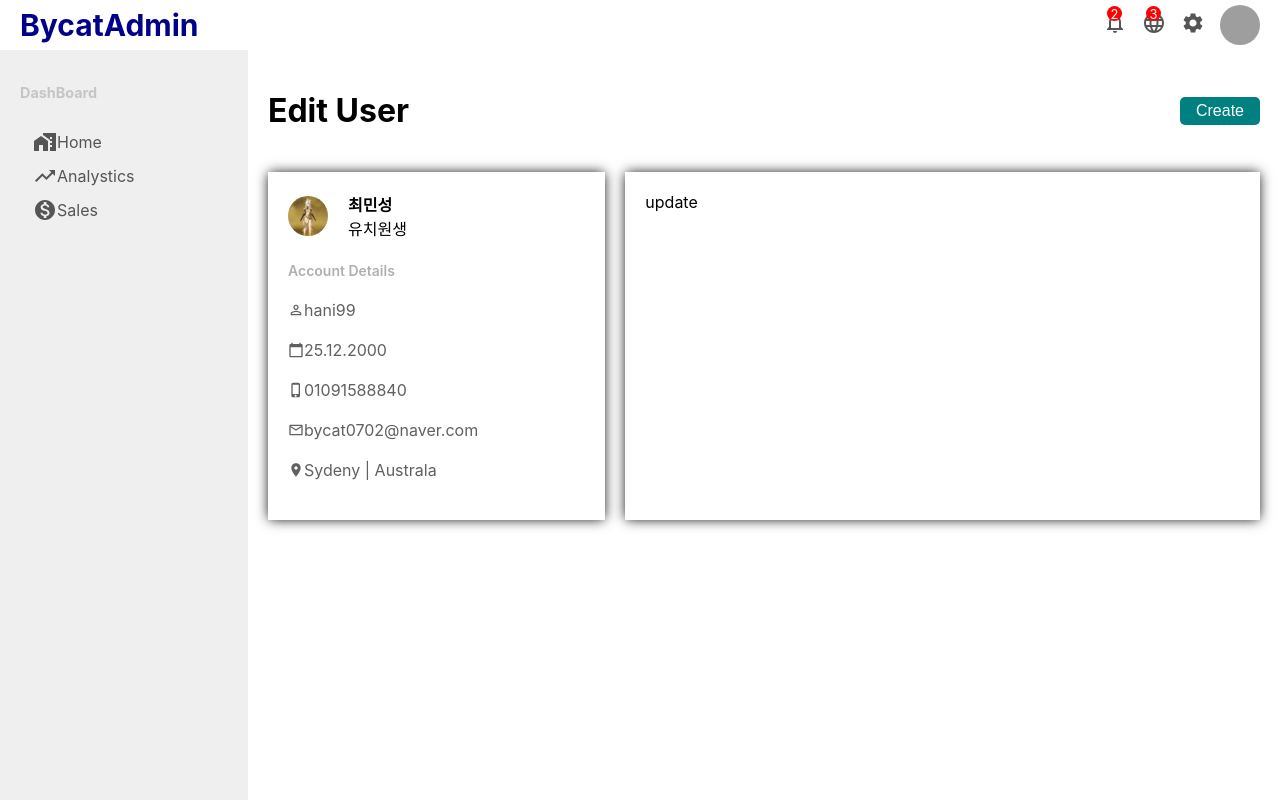
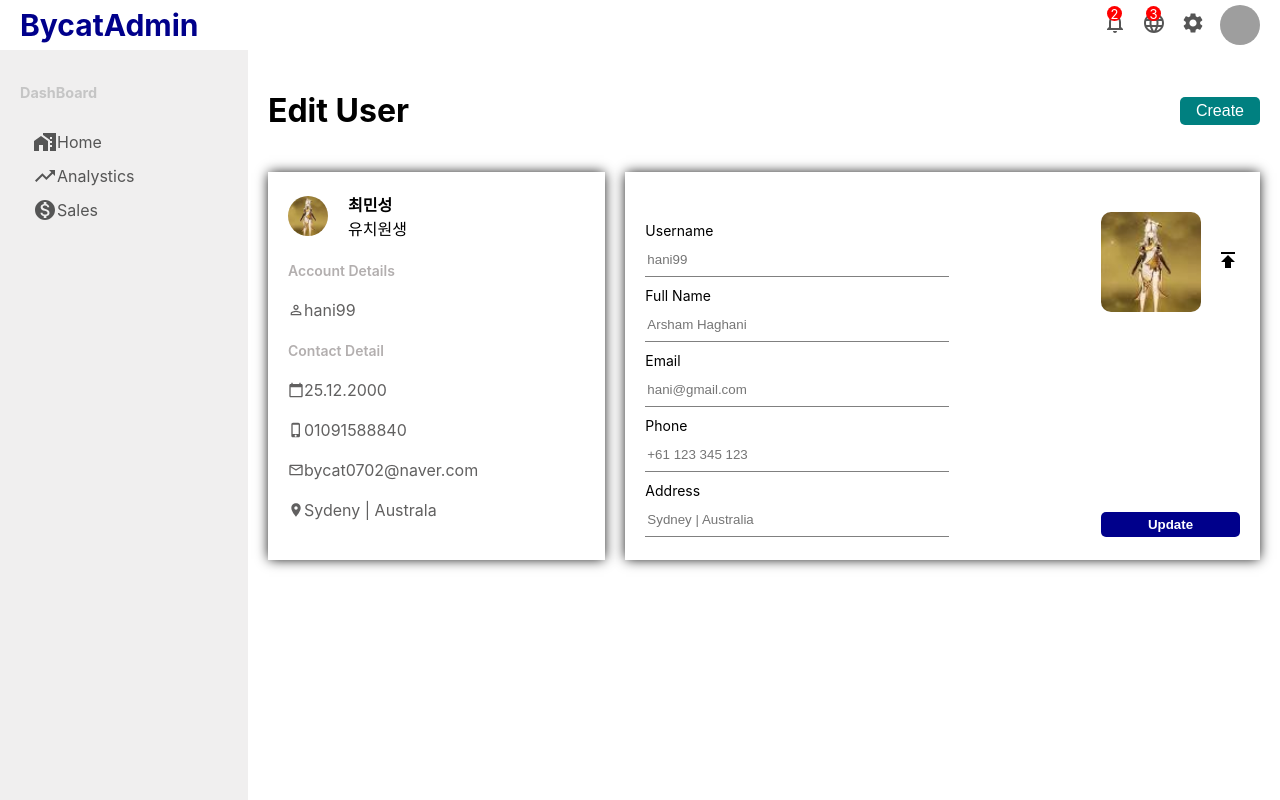
Before and after one commit to bycat0909/ledger, a React (Create React App) app in the folder src/main/frontend/ledger/: page /user/1 in a window 1280 px wide. Built offline with nearby package versions, Linux system fonts and the light colour scheme; grey boxes are pictures that could not be loaded.

Commit message:
사용자 생성하는 부분 진행중

```diff
--- a/src/main/frontend/ledger/src/App.js
+++ b/src/main/frontend/ledger/src/App.js
@@ -4,7 +4,7 @@ import Home from "./pages/home/Home"
 import './App.css'
 import UserList from "./pages/userList/userList"
 import User from "./pages/user/User"
-
+import NewUser from "./pages/newUser/NewUser"
 import {BrowserRouter as Router, Routes, Route} from "react-router-dom";
 
 function App(){
@@ -17,6 +17,7 @@ function App(){
                     <Route exact path="/" element={<Home/>}/>
                     <Route path="/users" element={<UserList/>}/>
                     <Route path="/user/:userId" element={<User/>}/>
+                    <Route path="/newUser" element={<NewUser/>}/>
                 </Routes>
             </div>
         </Router>
--- /dev/null
+++ b/src/main/frontend/ledger/src/pages/newUser/NewUser.css
@@ -0,0 +1,3 @@
+.newUser{
+    flex: 4;
+}
--- /dev/null
+++ b/src/main/frontend/ledger/src/pages/newUser/NewUser.jsx
@@ -0,0 +1,6 @@
+import React from 'react'
+import './NewUser.css'
+
+export default function newUser(){
+    return <div className="newUser">New User</div>
+}
--- a/src/main/frontend/ledger/src/pages/user/User.css
+++ b/src/main/frontend/ledger/src/pages/user/User.css
@@ -90,3 +90,56 @@
 .userShowInfoTitle{
     margin-left: 10px;
 }
+
+.userUpdateImg{
+    width: 100px;
+    height: 100px;
+    border-radius: 10px;
+    object-fit: cover;
+    margin-right: 15px;
+}
+
+.userUpdateForm{
+    display: flex;
+    justify-content: space-between;
+    margin-top: 20px;
+}
+
+.userUpdateItem{
+    display: flex;
+    flex-direction: column;
+    margin-top: 10px;
+}
+
+.userUpdateItem > label{
+    margin-bottom: 5px;
+    font-size: 14px;
+}
+
+.userUpdateInput{
+    border: none;
+    width: 300px;
+    height: 30px;
+    border-bottom: 1px solid gray;
+}
+
+.userUpdateRight{
+    display: flex;
+    flex-direction: column;
+    justify-content: space-between;
+}
+
+.userUpdateUpload{
+    display: flex;
+    align-items: center;
+}
+
+.userUpdateButton{
+    border-radius: 5px;
+    border:none;
+    padding: 5px;
+    cursor: pointer;
+    background-color: darkblue;
+    color: white;
+    font-weight: 600;
+}
--- a/src/main/frontend/ledger/src/pages/user/User.jsx
+++ b/src/main/frontend/ledger/src/pages/user/User.jsx
@@ -1,13 +1,16 @@
 import React from "react";
 import './User.css'
-import {CalendarToday, LocationOn, MailOutline, PermIdentity, PhoneIphone} from "@mui/icons-material";
+import {CalendarToday, LocationOn, MailOutline, PermIdentity, PhoneIphone, Publish} from "@mui/icons-material";
+import {Link} from "react-router-dom";
 
 export default function User(){
     return (
         <div className="user">
             <div className="userTitleContainer">
                 <h1 className="userTitle">Edit User</h1>
-                <button className="userAddButton">Create</button>
+                <Link to="/newUser">
+                    <button className="userAddButton">Create</button>
+                </Link>
             </div>
             <div className="userContainer">
                 <div className="userShow">
@@ -28,7 +31,7 @@ export default function User(){
                             <PermIdentity className ="userShowIcon"/>
                             <span className ="userShowIconTitle">hani99</span>
                         </div>
-
+                        <span className="userShowTitle">Contact Detail</span>
                         <div className="userShowInfo">
                             <CalendarToday className ="userShowIcon"/>
                             <span className ="userShowIconTitle">25.12.2000</span>
@@ -50,7 +53,72 @@ export default function User(){
                         </div>
                     </div>
                 </div>
-                <div className="userUpdate">update</div>
+                <div className="userUpdate">
+                    <span className ="userUpdateTitle">
+                    <form className ="userUpdateForm">
+                        <div className="userUpdateLeft">
+                            <div className="userUpdateItem">
+                                <label>Username</label>
+                                <input
+                                    type="text"
+                                    placeholder="hani99"
+                                    className="userUpdateInput"
+                                />
+                            </div>
+                            <div className="userUpdateItem">
+                                <label>Full Name</label>
+                                <input
+                                    type="text"
+                                    placeholder="Arsham Haghani"
+                                    className="userUpdateInput"
+                                />
+                            </div>
+                            <div className="userUpdateItem">
+                                <label>Email</label>
+                                <input
+                                    type="text"
+                                    placeholder="hani@gmail.com"
+                                    className="userUpdateInput"
+                                />
+                            </div>
+                            <div className="userUpdateItem">
+                                <label>Phone</label>
+                                <input
+                                    type="text"
+                                    placeholder="+61 123 345 123"
+                                    className="userUpdateInput"
+                                />
+                            </div>
+                            <div className="userUpdateItem">
+                                <label>Address</label>
+                                <input
+                                    type="text"
+                                    placeholder="Sydney | Australia"
+                                    className="userUpdateInput"
+                                />
+                            </div>
+                        </div>
+                        <div className="userUpdateRight">
+                            <div className="userUpdateUpload">
+                                <img
+                                    src="/img/img.jpg"
+                                    alt=""
+                                    className="userUpdateImg"
+                                />
+                                <label htmlFor="file">
+                                    <Publish className="userUpdateIcon"/>
+                                </label>
+                                <input
+                                    type="file"
+                                    id="file"
+                                    style={{display:'none'}}
+                                />
+                            </div>
+                            <button className="userUpdateButton">Update</button>
+                        </div>
+                    </form>
+                    </span>
+                </div>
             </div>
         </div>
     )
```
Also changed, not shown: 1 other file (tests, documents, lock files or other folders).
